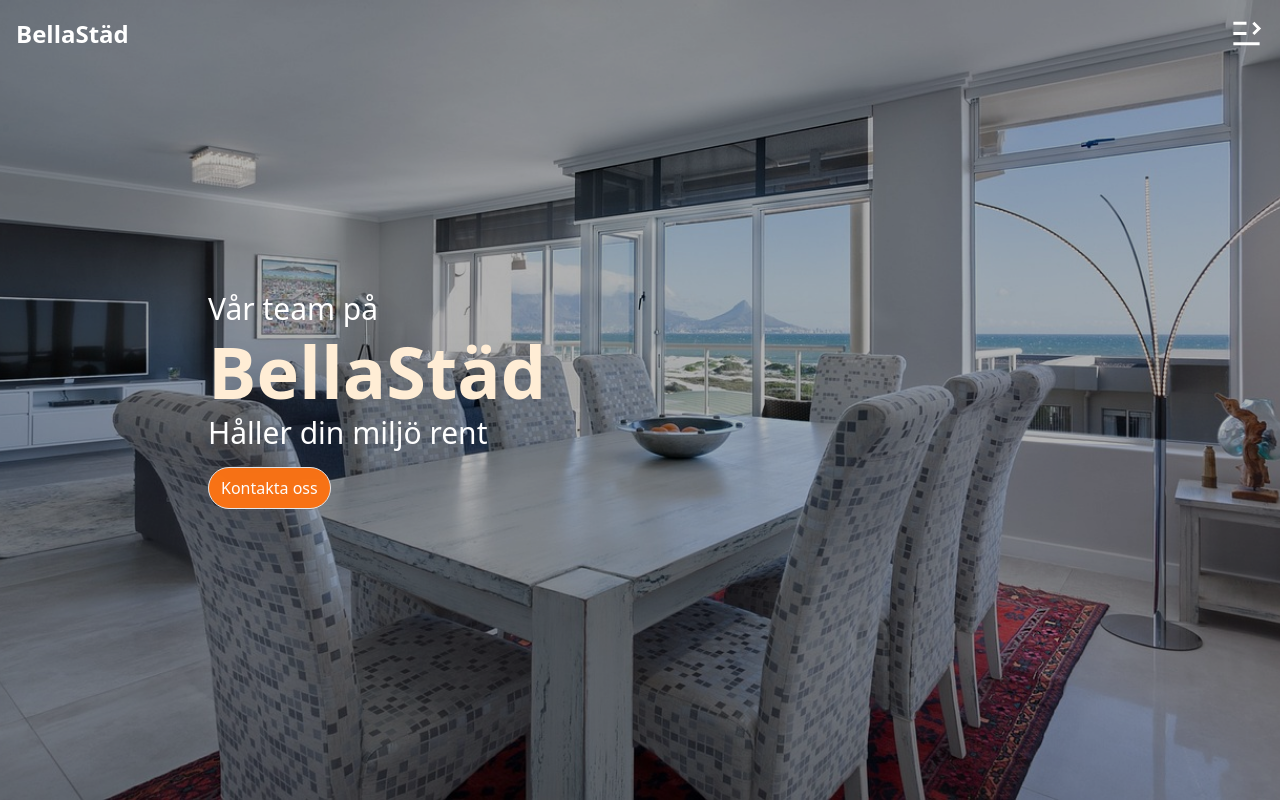
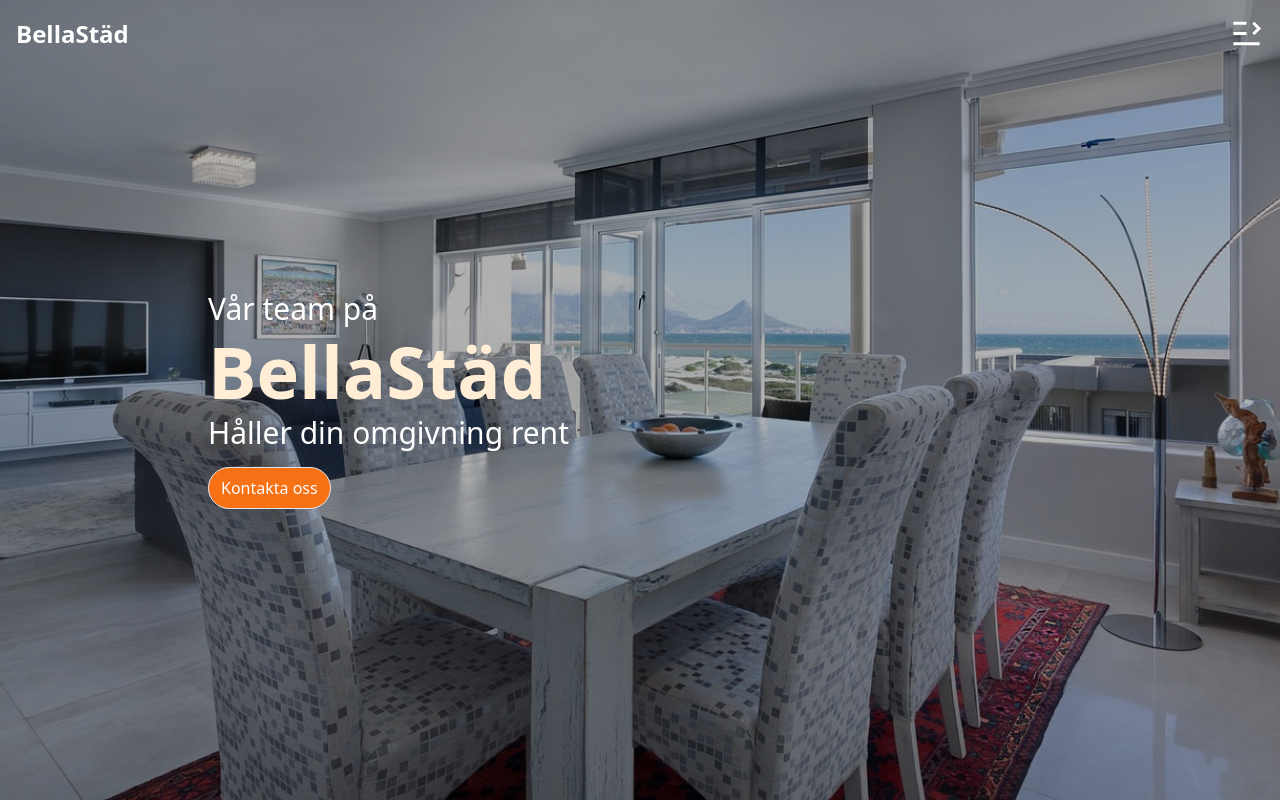
Before and after one commit to DJendryczka/bella-react, a React (Create React App) app: page / in a window 1280 px wide. Shown: the top 802 px of the page. Built offline with nearby package versions, Linux system fonts and the light colour scheme.

Commit message:
Text change in hero

```diff
--- a/src/components/Hero.jsx
+++ b/src/components/Hero.jsx
@@ -10,7 +10,7 @@ const Hero = () => {
             <div className=' md:left-[15%] max-w-[1100px] m-auto absolute p-4'>
                 <p className=' max-w-[600px] drop-shadow-2xl py-2 text-3xl'>Vår team på</p>
                 <h1 className=' font-bold text-7xl drop-shadow-2xl text-orange-100' >BellaStäd</h1>
-                <p className=' max-w-[600px] drop-shadow-2xl py-2 text-3xl'>Håller din miljö rent</p>
+                <p className=' max-w-[600px] drop-shadow-2xl py-2 text-3xl'>Håller din omgivning rent</p>
                 <button className=' bg-orange-500 my-2' >Kontakta oss</button>
             </div>
         </div>
```
